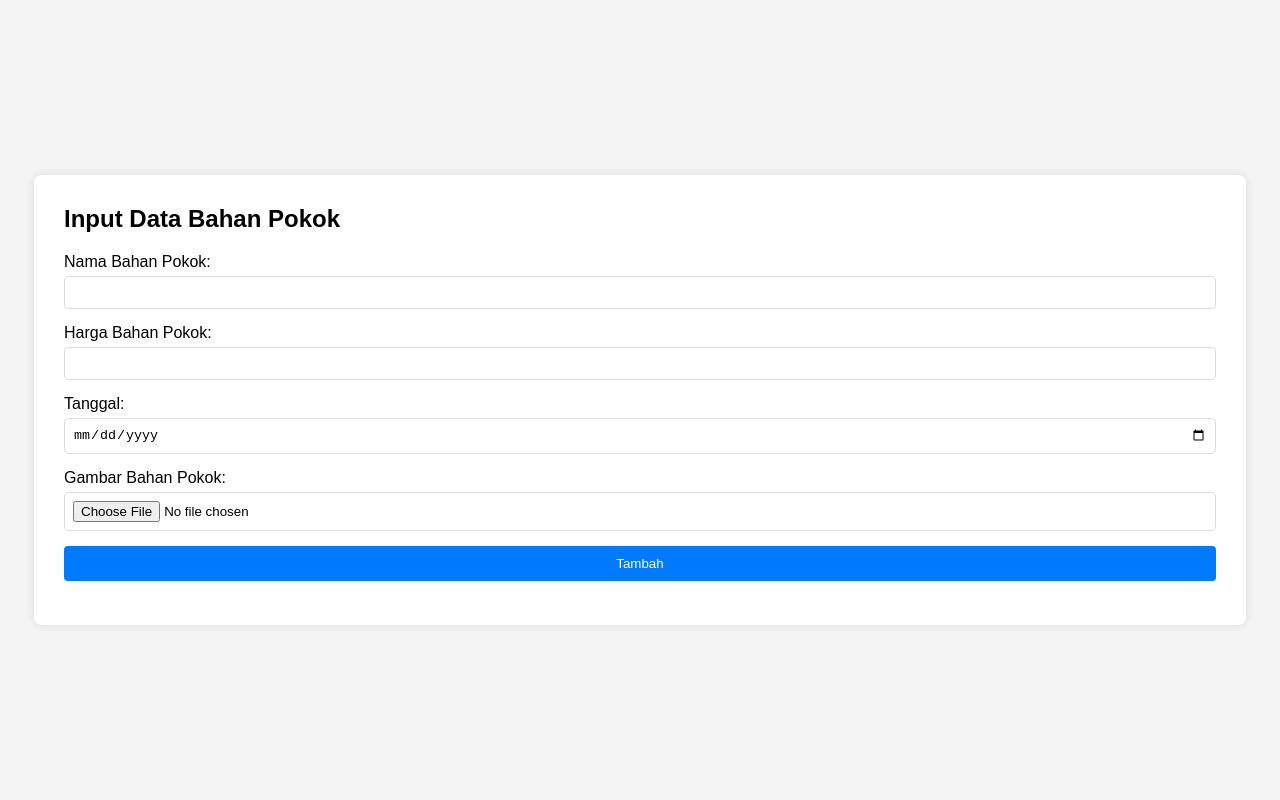
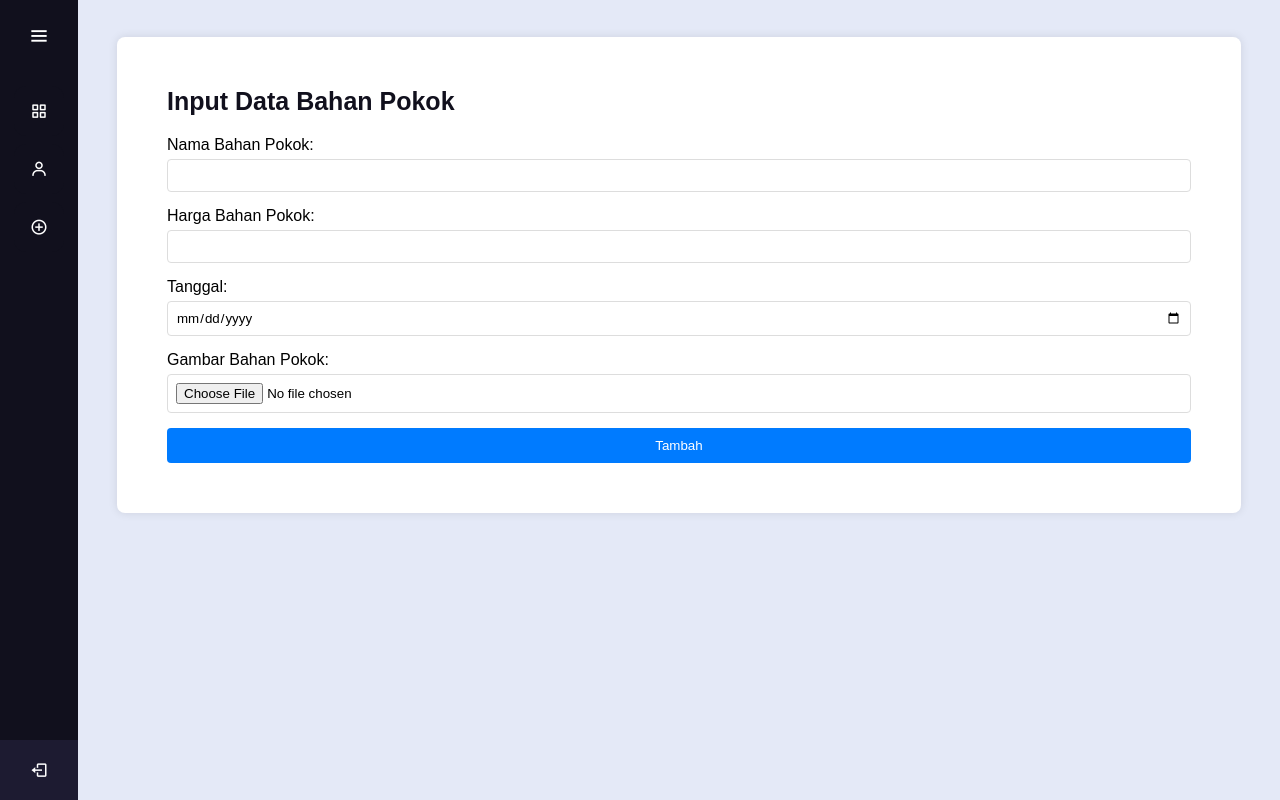
Before and after one commit to henshammi/App_Informasi, a website: page public/inputData.html in a window 1280 px wide. Drawn offline with nearby package versions, Linux system fonts and the light colour scheme.

Commit message:
inputdata

```diff
--- a/public/assets/css/dashboard.css
+++ b/public/assets/css/dashboard.css
@@ -282,7 +282,7 @@ th {
   display: inline-block;
   color: #11101d;
   font-size: 25px;
-  font-weight: 500;
+  font-weight: bold;
   margin: 18px;
 }
 
--- a/public/assets/css/inputData.css
+++ b/public/assets/css/inputData.css
@@ -1,21 +1,3 @@
-body {
-    font-family: Arial, sans-serif;
-    display: flex;
-    justify-content: center;
-    align-items: center;
-    height: 100vh;
-    background-color: #f4f4f4;
-    margin: 0;
-}
-
-.form-container {
-    background: #fff;
-    padding: 30px;
-    border-radius: 8px;
-    box-shadow: 0 0 10px rgba(0,0,0,0.1);
-    width: 90vw;
-}
-
 h2 {
   margin-top: 0;
 }
@@ -58,3 +40,20 @@ button:hover {
   max-width: 100%;
   max-height: 200px;
 }
+
+.text2 {
+  display: inline-block;
+  color: #11101d;
+  font-size: 25px;
+  font-weight: bold;
+  padding-bottom: 20px;
+}
+
+.container-box2 {
+  background: #fff;
+  padding: 50px;
+  border-radius: 8px;
+  box-shadow: 0 0 10px rgba(0, 0, 0, 0.1);
+  width: calc(100% - 78px);
+  margin-bottom: 250px;
+}
--- a/public/inputData.html
+++ b/public/inputData.html
@@ -4,11 +4,62 @@
     <meta charset="UTF-8" />
     <meta name="viewport" content="width=device-width, initial-scale=1.0" />
     <link rel="stylesheet" href="assets/css/inputData.css" />
+    <link rel="stylesheet" href="assets/css/dashboard.css" />
+    <link
+      href="https://unpkg.com/boxicons@2.0.7/css/boxicons.min.css"
+      rel="stylesheet"
+    />
     <title>Input Bahan Pokok</title>
   </head>
+
   <body>
-    <div class="form-container">
-      <h2>Input Data Bahan Pokok</h2>
+    <!-- sidebar -->
+    <div class="sidebar">
+      <div class="logo-details">
+        <i class="bx bx-data icon"></i>
+
+        <div class="logo_name">Fadil APP</div>
+        <i class="bx bx-menu" id="btn"></i>
+      </div>
+      <ul class="nav-list">
+        <li>
+          <a href="index.html">
+            <i class="bx bx-grid-alt"></i>
+            <span class="links_name">Dashboard</span>
+          </a>
+          <span class="tooltip">Dashboard</span>
+        </li>
+        <li>
+          <a href="#">
+            <i class="bx bx-user"></i>
+            <span class="links_name">Profile</span>
+          </a>
+          <span class="tooltip">Profile</span>
+        </li>
+        <li>
+          <a href="inputData.html">
+            <i class="bx bx-plus-circle"></i>
+            <span class="links_name">Input Bahan Pokok</span>
+          </a>
+          <span class="tooltip">Input Bahan Pokok</span>
+        </li>
+        <li class="profile">
+          <div class="profile-details">
+            <!-- fotonya tar disini -->
+            <img src="./assets/profile.jpg" alt="profileImg" />
+            <div class="name_job">
+              <div class="name"><span id="userId"></span></div>
+              <div class="job"><span id="userName"></span></div>
+            </div>
+          </div>
+          <i class="bx bx-log-out" id="log_out"></i>
+        </li>
+      </ul>
+    </div>
+
+    <section class="home-section">
+      <div class="container-box2">
+        <div class="text2">Input Data Bahan Pokok</div>
         <form id="bahanForm">
           <label for="nama">Nama Bahan Pokok:</label>
           <input type="text" id="nama" name="nama" required />
@@ -33,7 +84,9 @@
         <p id="message"></p>
         <img id="preview" style="display: none; margin-top: 20px" />
       </div>
+    </section>
 
     <script src="../src/js/inputData.js"></script>
+    <script src="../src/js/navbar.js"></script>
   </body>
 </html>
```
Also changed, not shown: public/index.html (+1 -2 lines). Lines whose indentation alone changed are shown as unchanged.
